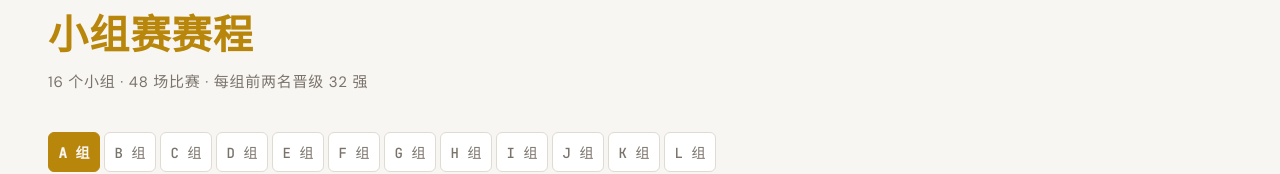
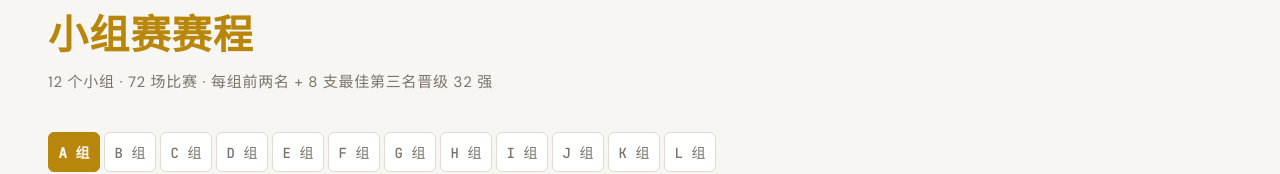
Before and after one commit to lianyc/FIFA2026-world-cup, a Vue app: page / in a window 1280 px wide. Shown: the part 125-299 px from the top of the page. Built offline with nearby package versions, Linux system fonts and the light colour scheme; no server answers.

Commit message:
update: files

```diff
--- a/src/views/ScheduleView.vue
+++ b/src/views/ScheduleView.vue
@@ -67,7 +67,7 @@ function formatTime(iso: string) {
   <div class="schedule-page">
     <section class="page-hero">
       <h2 class="hero-title">小组赛赛程</h2>
-      <p class="hero-desc">16 个小组 &middot; 48 场比赛 &middot; 每组前两名晋级 32 强</p>
+      <p class="hero-desc">12 个小组 &middot; 72 场比赛 &middot; 每组前两名 + 8 支最佳第三名晋级 32 强</p>
     </section>
 
     <!-- Group selector -->
```
